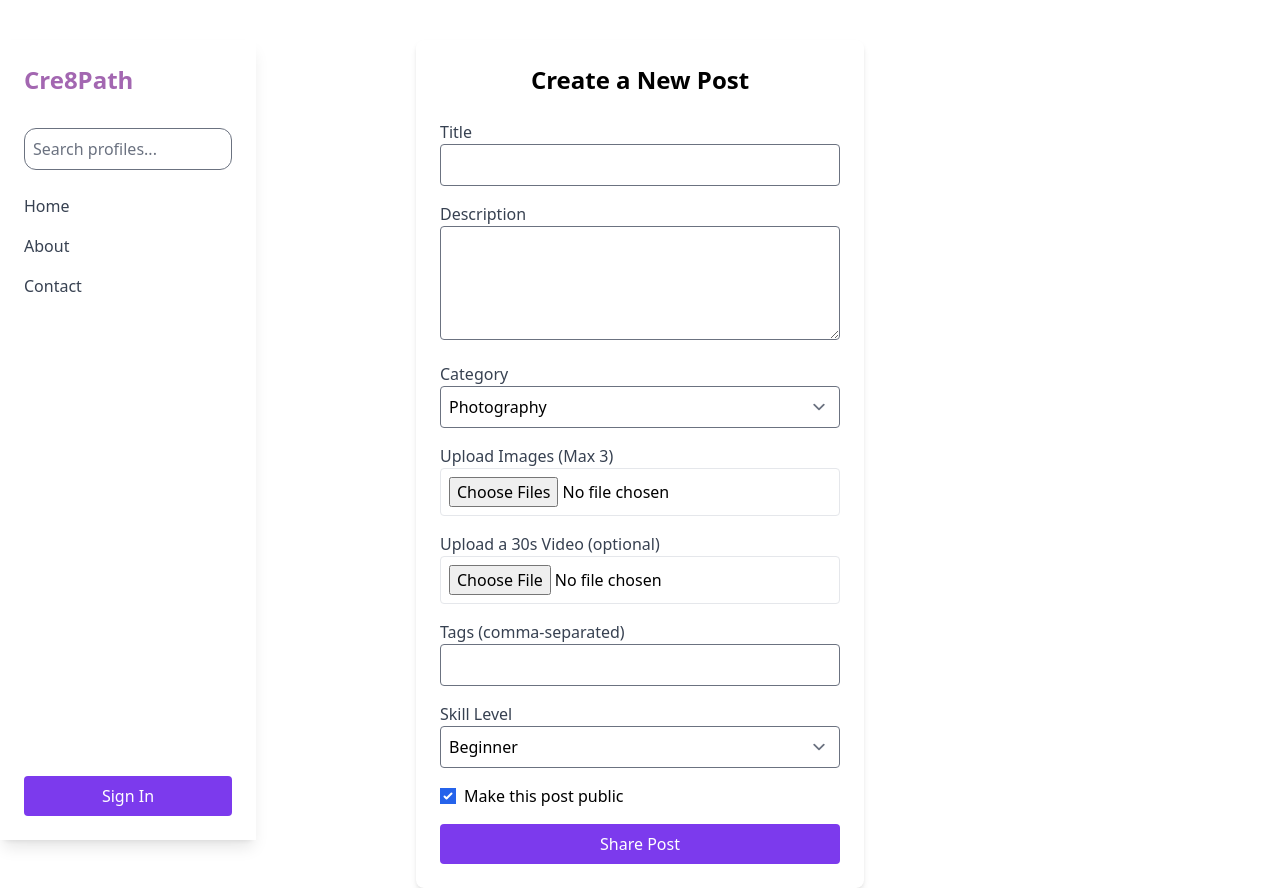
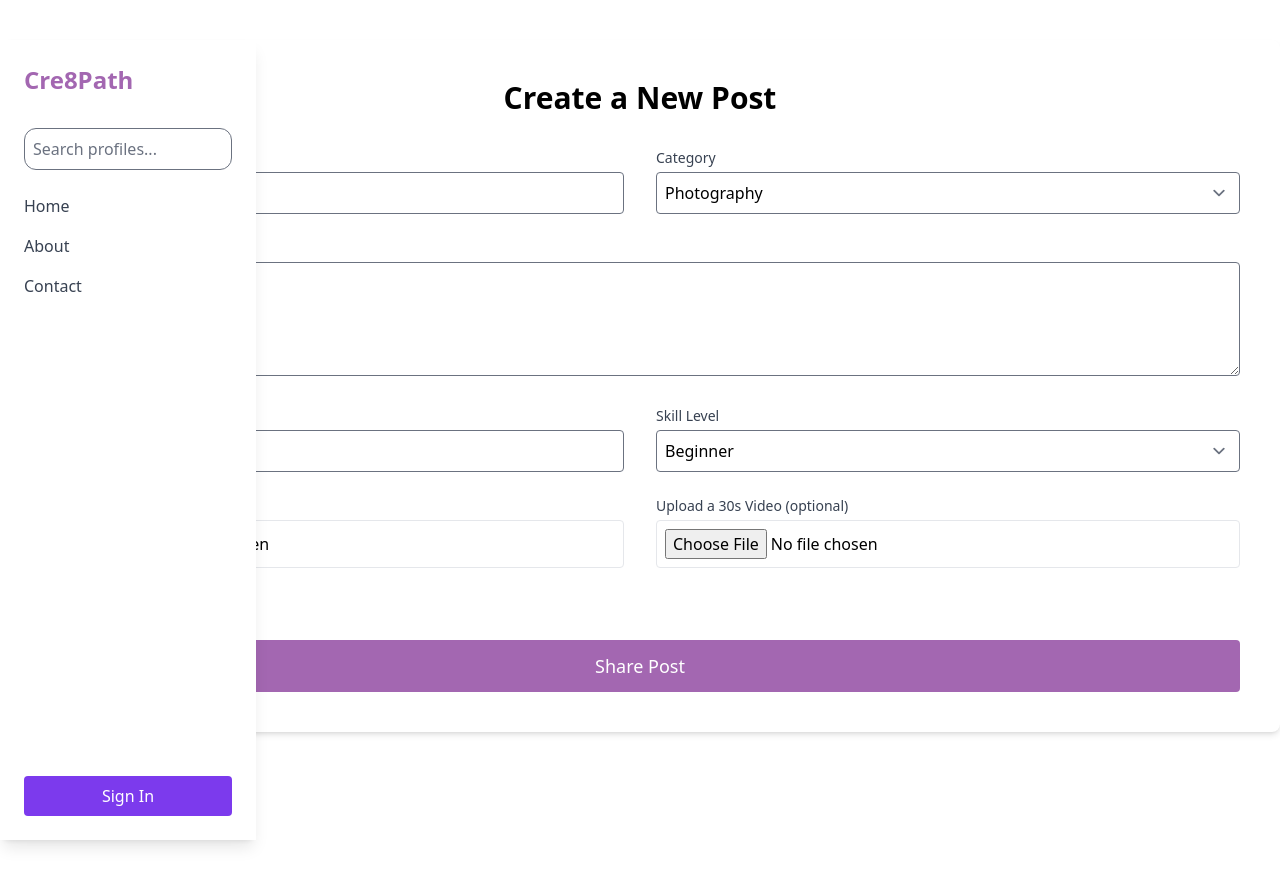
Before and after one commit to Devangap/Cre8Path_Multimedia-Skill-Sharing-and-Learning-Platform-, a React (Create React App) app in the folder frontend/: page /upload in a window 1280 px wide. After the commit the page ends 800 px from the top, so only its background shows below. Built offline with nearby package versions, Linux system fonts and the light colour scheme.

Commit message:
ui-updates-post

```diff
--- a/frontend/src/components/PostUpload.js
+++ b/frontend/src/components/PostUpload.js
@@ -60,135 +60,130 @@ const PostUpload = ({ userEmail, setShowPostModal, refreshPosts }) => {
   };
 
   return (
-    <div className="max-w-md mx-auto mt-10 p-6 bg-white rounded-lg shadow-md">
-      <h2 className="text-2xl font-bold mb-6 text-center">Create a New Post</h2>
+    <div className="w-full max-w-7xl bg-white rounded-lg shadow-md p-10 mx-auto mt-10">
+      <h2 className="text-3xl font-bold mb-8 text-center text-black">Create a New Post</h2>
 
       {error && <div className="mb-4 p-2 bg-red-100 text-red-700 rounded">{error}</div>}
 
-      <form onSubmit={handleSubmit}>
-        <div className="mb-4">
-          <label className="block text-gray-700">Title</label>
+      <form onSubmit={handleSubmit} className="grid grid-cols-1 md:grid-cols-2 gap-y-6 gap-x-8">
+        {/* Title */}
+        <div>
+          <label className="block text-sm font-medium text-gray-700">Title</label>
           <input
             type="text"
             value={title}
             onChange={e => setTitle(e.target.value)}
-            className="w-full p-2 border rounded"
+            className="w-full mt-1 p-2 border rounded"
             required
           />
         </div>
 
-        <div className="mb-4">
-          <label className="block text-gray-700">Description</label>
+        {/* Category */}
+        <div>
+          <label className="block text-sm font-medium text-gray-700">Category</label>
+          <select
+            value={category}
+            onChange={e => setCategory(e.target.value)}
+            className="w-full mt-1 p-2 border rounded"
+          >
+            {["Photography", "Videography", "Music", "Graphic Designing", "UI/UX", "Content Creation", "Advertising", "Marketing"].map(cat => (
+              <option key={cat} value={cat}>{cat}</option>
+            ))}
+          </select>
+        </div>
+
+        {/* Description */}
+        <div className="col-span-2">
+          <label className="block text-sm font-medium text-gray-700">Description</label>
           <textarea
             value={description}
             onChange={e => setDescription(e.target.value)}
-            className="w-full p-2 border rounded"
+            className="w-full mt-1 p-2 border rounded"
             rows="4"
           />
         </div>
 
-        <div className="mb-4">
-          <label className="block text-gray-700">Category</label>
+        {/* Tags */}
+        <div>
+          <label className="block text-sm font-medium text-gray-700">Tags (comma-separated)</label>
+          <input
+            type="text"
+            value={tags}
+            onChange={e => setTags(e.target.value)}
+            className="w-full mt-1 p-2 border rounded"
+          />
+        </div>
+
+        {/* Skill Level */}
+        <div>
+          <label className="block text-sm font-medium text-gray-700">Skill Level</label>
           <select
-            value={category}
-            onChange={e => setCategory(e.target.value)}
-            className="w-full p-2 border rounded"
+            value={skillLevel}
+            onChange={e => setSkillLevel(e.target.value)}
+            className="w-full mt-1 p-2 border rounded"
           >
-            <option value="Photography">Photography</option>
-            <option value="Videography">Videography</option>
-            <option value="Music">Music</option>
-            <option value="Graphic Designing">Graphic Designing</option>
-            <option value="UI/UX">UI/UX</option>
-            <option value="Content Creation">Content Creation</option>
-            <option value="Advertising">Advertising</option>
-            <option value="Marketing">Marketing</option>
+            {["Beginner", "Intermediate", "Advanced"].map(level => (
+              <option key={level} value={level}>{level}</option>
+            ))}
           </select>
         </div>
 
-        <div className="mb-4">
-          <label className="block text-gray-700">Upload Images (Max 3)</label>
+        {/* Upload Images */}
+        <div>
+          <label className="block text-sm font-medium text-gray-700">Upload Images (Max 3)</label>
           <input
             type="file"
             multiple
             accept="image/*"
             onChange={handleImageChange}
-            className="w-full p-2 border rounded"
+            className="w-full mt-1 p-2 border rounded"
           />
           {imagePreviews.length > 0 && (
-            <div className="mt-2 mb-4">
-              <button
-                onClick={() => {
-                  setImages([]);
-                  setImagePreviews([]);
-                }}
-                type="button"
-                className="text-sm text-red-600 hover:underline"
-              >
-                Clear All Images
-              </button>
+            <div className="mt-2 flex gap-3 flex-wrap">
+              {imagePreviews.map((src, idx) => (
+                <img key={idx} src={src} alt={`Preview ${idx + 1}`} className="h-24 w-24 object-cover rounded" />
+              ))}
             </div>
           )}
         </div>
 
-        {imagePreviews.length > 0 && (
-          <div className="grid grid-cols-3 gap-2 mb-4">
-            {imagePreviews.map((src, idx) => (
-              <img key={idx} src={src} alt={`Preview ${idx + 1}`} className="h-24 w-full object-cover rounded" />
-            ))}
-          </div>
-        )}
-
-        <div className="mb-4">
-          <label className="block text-gray-700">Upload a 30s Video (optional)</label>
+        {/* Upload Video */}
+        <div>
+          <label className="block text-sm font-medium text-gray-700">Upload a 30s Video (optional)</label>
           <input
             type="file"
             accept="video/*"
             onChange={handleVideoChange}
-            className="w-full p-2 border rounded"
+            className="w-full mt-1 p-2 border rounded"
           />
         </div>
 
-        <div className="mb-4">
-          <label className="block text-gray-700">Tags (comma-separated)</label>
-          <input
-            type="text"
-            value={tags}
-            onChange={e => setTags(e.target.value)}
-            className="w-full p-2 border rounded"
-          />
-        </div>
-
-        <div className="mb-4">
-          <label className="block text-gray-700">Skill Level</label>
-          <select
-            value={skillLevel}
-            onChange={e => setSkillLevel(e.target.value)}
-            className="w-full p-2 border rounded"
-          >
-            <option value="Beginner">Beginner</option>
-            <option value="Intermediate">Intermediate</option>
-            <option value="Advanced">Advanced</option>
-          </select>
-        </div>
-
-        <div className="mb-4">
-          <label className="flex items-center">
+        {/* Visibility */}
+        <div className="col-span-2">
+          <label className="flex items-center mt-1">
             <input
               type="checkbox"
               checked={isPublic}
               onChange={e => setIsPublic(e.target.checked)}
               className="mr-2"
             />
-            Make this post public
+            <span className="text-sm text-gray-700">Make this post public</span>
           </label>
         </div>
 
-        <button type="submit" className="w-full bg-violet-600 text-white p-2 rounded hover:bg-violet-700">
-          Share Post
-        </button>
+        {/* Submit */}
+        <div className="col-span-2">
+          <button
+            type="submit"
+            className="w-full bg-[#A367B1] text-white py-3 rounded hover:bg-violet-700 transition text-lg"
+          >
+            Share Post
+          </button>
+        </div>
       </form>
     </div>
   );
+
 };
 
 export default PostUpload;
```
Also changed, not shown: 3 other files (tests, documents, lock files or other folders).
